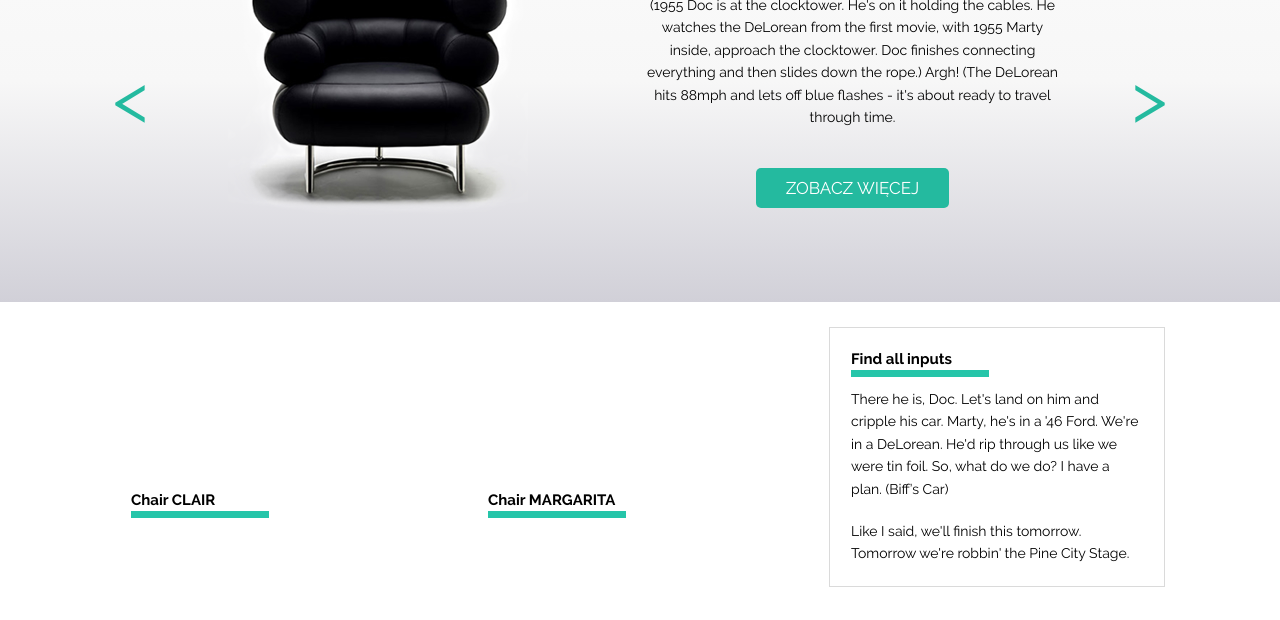
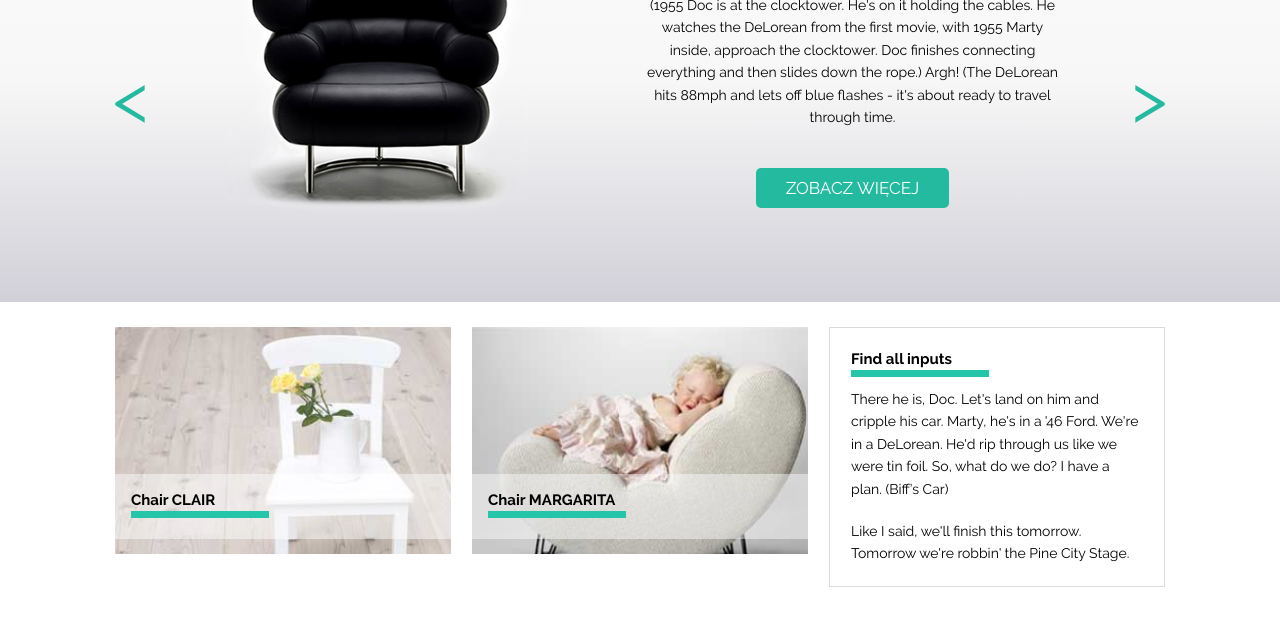
Before and after one commit to pmbednarczyk/Projekt-CSS-HTML-CodersLab, a plain HTML site: page index.html in a window 1280 px wide. Shown: the part 180-800 px from the top of the page. Drawn offline with Linux system fonts and the light colour scheme; the site is published under a folder, as on GitHub Pages, so addresses that start at the root find nothing.

Commit message:
style fix

```diff
--- a/css/style.css
+++ b/css/style.css
@@ -209,12 +209,12 @@ nav ul li a {
 }
 
 .boxes__box:first-child {
-    background-image: url("/images/box1_img.jpg");
+    background-image: url("../images/box1_img.jpg");
 
 }
 
 .boxes__box:nth-child(2) {
-    background-image: url("/images/box2_img.jpg");
+    background-image: url("../images/box2_img.jpg");
 }
 
 .boxes__box:last-child {
```
